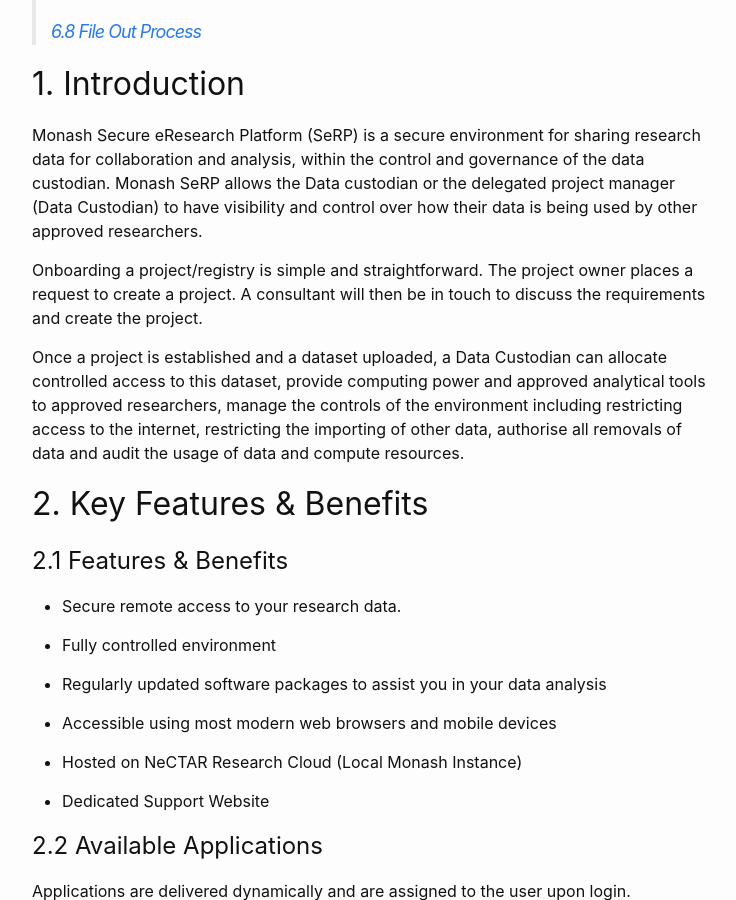
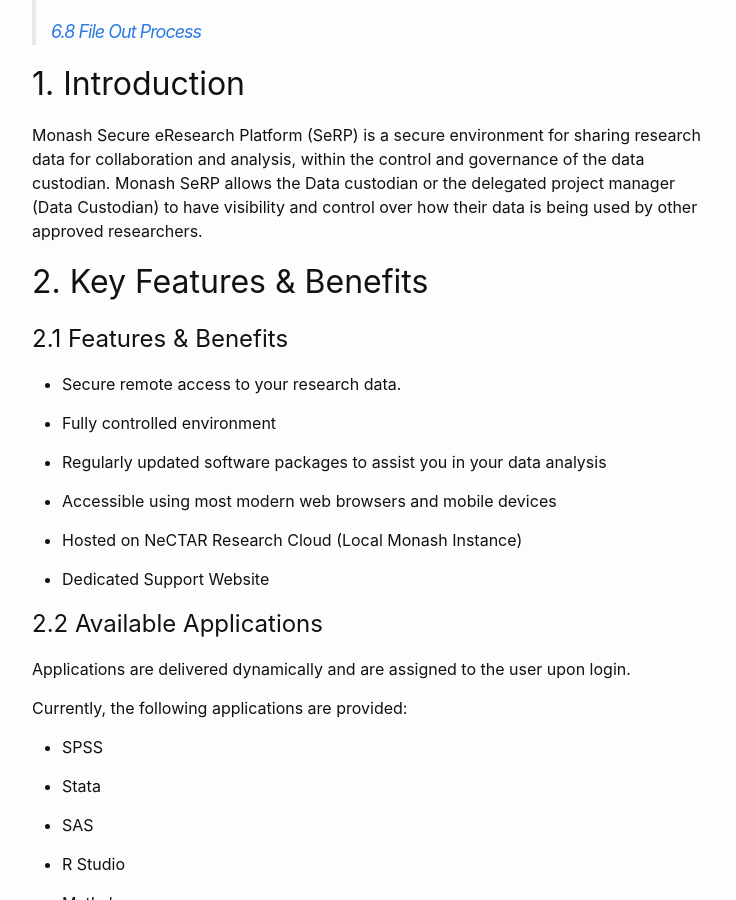
Before and after one commit to ARDC-Secure-Platforms/ardc-serp-docs, a Jekyll site: the page built from _docs/03-rucop-tm.md, in a window 1280 px wide and 900 px high, scrolled down 1200 px. Shown: the whole window, without its empty margins (268-1004 px from the left). Built offline with Jekyll 4.4.1, drawn with Linux system fonts in a browser that asks for light colours.

Commit message:
Updated intoduction

```diff
--- a/_docs/03-rucop-tm.md
+++ b/_docs/03-rucop-tm.md
@@ -63,17 +63,6 @@ and governance of the data custodian. Monash SeRP allows the Data
 custodian or the delegated project manager (Data Custodian) to have
 visibility and control over how their data is being used by other
 approved researchers.
-
-Onboarding a project/registry is simple and straightforward. The project
-owner places a request to create a project. A consultant will then be in
-touch to discuss the requirements and create the project.
-
-Once a project is established and a dataset uploaded, a Data Custodian
-can allocate controlled access to this dataset, provide computing power
-and approved analytical tools to approved researchers, manage the
-controls of the environment including restricting access to the
-internet, restricting the importing of other data, authorise all
-removals of data and audit the usage of data and compute resources.
 
 <div id="key-features-benefits" />
 # 2. Key Features & Benefits
```
